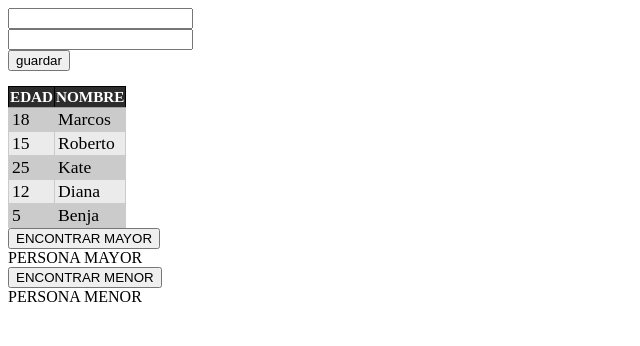
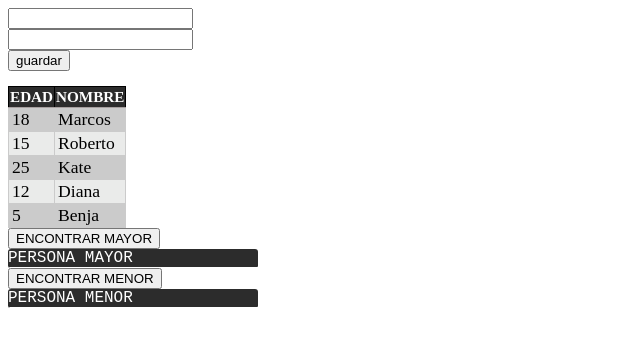
Before and after one commit to Johannaguilar/krakedev, a plain HTML site: page JohannAguilar/orden.html in a window 1280 px wide. Shown: the whole page, without its empty margins (0-640 px from the left). Drawn offline with Linux system fonts and the light colour scheme.

Commit message:
reto 54 titulo persona mayor y menor con estilos todo listo

```diff
--- a/JohannAguilar/estilos.css
+++ b/JohannAguilar/estilos.css
@@ -36,3 +36,21 @@ td{
     border-bottom: 1px solid rgb(203, 203, 203);
     padding-left: 3px;
 }
+.personaMenor{
+  width: 250px;
+  background: rgb(44, 44, 44);
+  font-family: "Courier New", Courier, monospace;
+  border-top-left-radius: 3px;
+  border-top-right-radius: 3px;
+  border-bottom-left-radius: 1px;
+  border-bottom-right-radius: 1px;
+  overflow: hidden;
+  color: white;
+}
+.persona{
+    font-size: 0.8rem;
+  margin-right: 1361px;
+  border-right: 1px solid rgb(203, 203, 203);
+  border-left: 1px solid rgb(203, 203, 203);
+  border-bottom: 1px solid rgb(203, 203, 203);
+}
--- a/JohannAguilar/orden.html
+++ b/JohannAguilar/orden.html
@@ -30,19 +30,19 @@
                 <div>
                     <input type="button" value="ENCONTRAR MAYOR" onclick="determinarMayor();">
                 </div>
-                <div>
+                <div class="personaMenor">
                     PERSONA MAYOR
                 </div>
-                <div id="personaMayor">
+                <div id="personaMayor" class="persona">
 
                 </div>
                 <div>
                     <input type="button" value="ENCONTRAR MENOR" onclick="determinarMenor();">
                 </div>
-                <div>
+                <div class="personaMenor">
                     PERSONA MENOR
                 </div>
-                <div id="personaMenor">
+                <div id="personaMenor" class="persona">
 
                 </div>
             </div>
```
